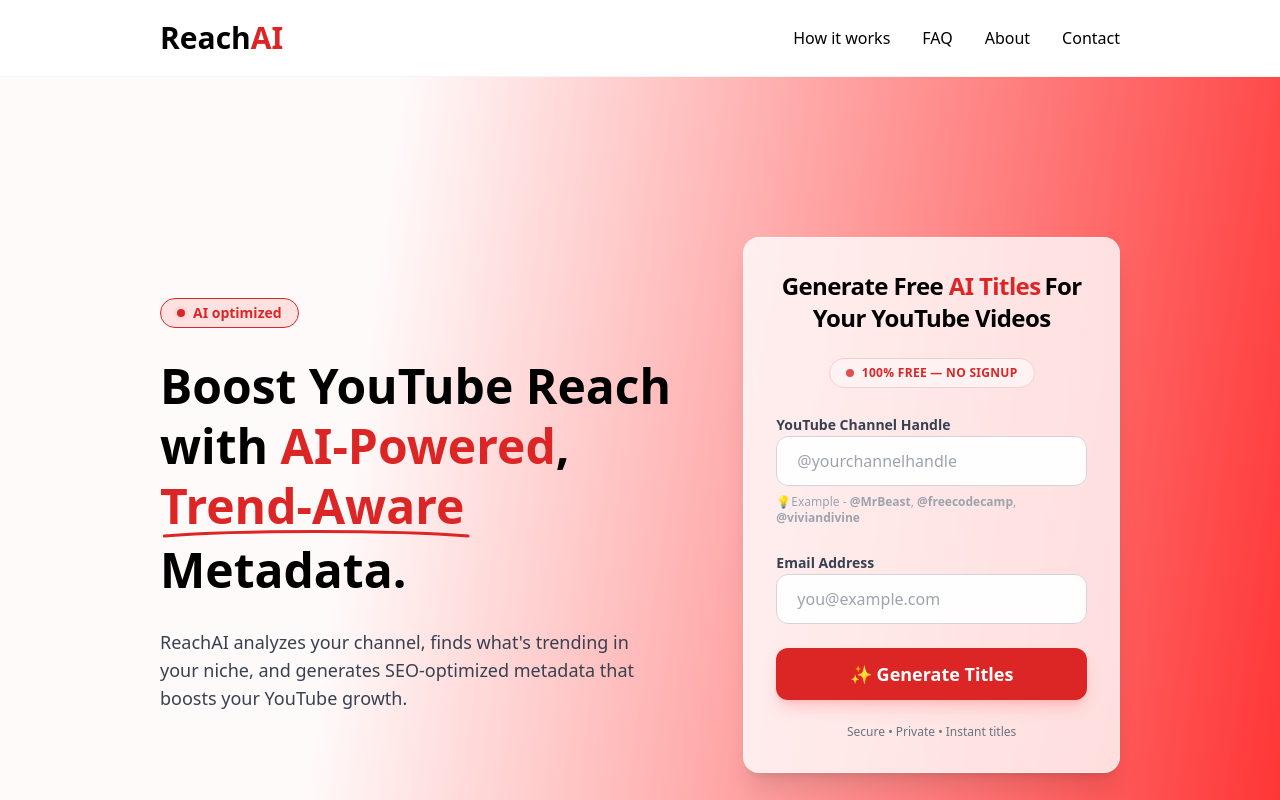
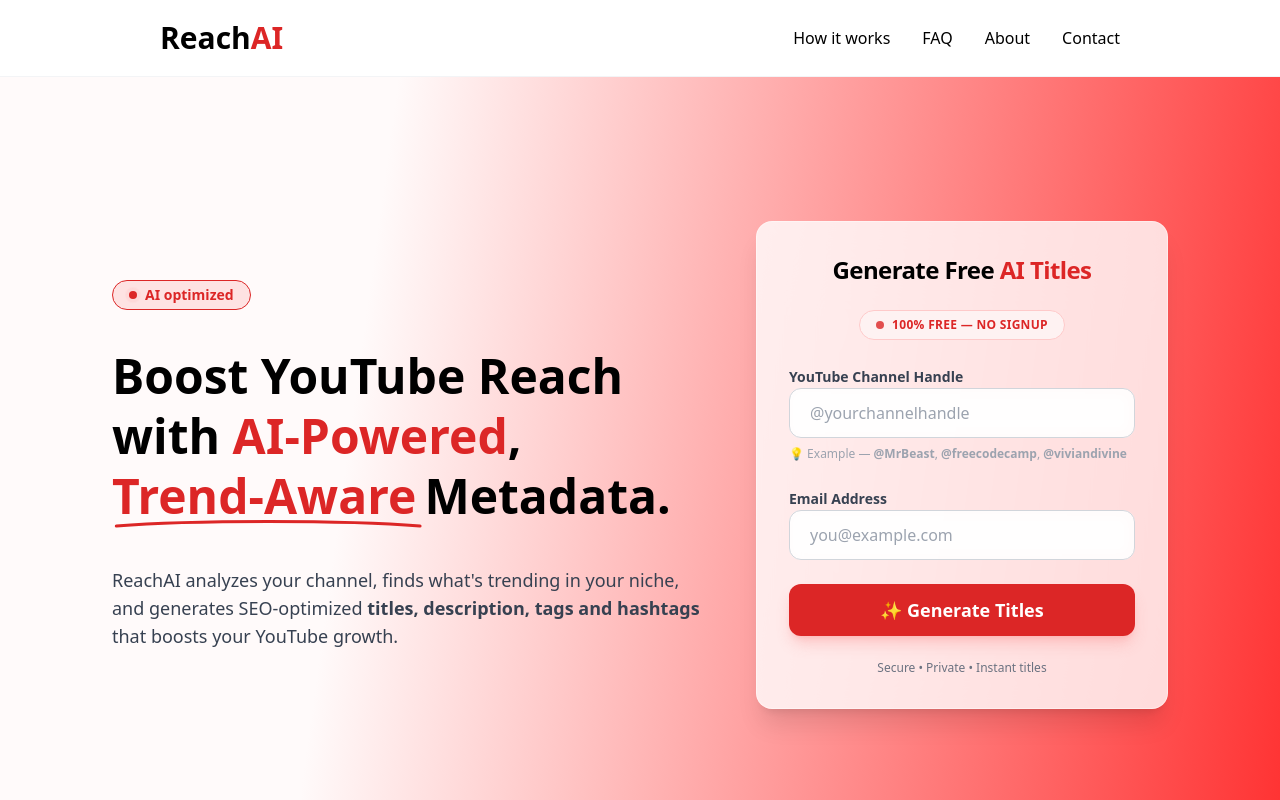
Before and after one commit to Aditya987456/ReachAI, a Next.js app in the folder frontend/: page / in a window 1280 px wide. Shown: the top 800 px of the page. Built offline with nearby package versions, Linux system fonts and the light colour scheme.

Commit message:
Hero section, form, navigation, footer section is completed full production ready

```diff
--- a/frontend/components/Hero.tsx
+++ b/frontend/components/Hero.tsx
@@ -1,42 +1,40 @@
+
+
 
 import HeroForm from "./heroform";
-export default function Hero() {
 
 
 
 
-
-
-
-
-
-
-
-
-
-
-
+export default function Hero() {
 
 
   return (
     <section
-      className="w-full py-28 md:py-40"
+      className="w-full py-20 sm:py-28 lg:py-32 xl:py-36"
       style={{
-        background: "linear-gradient(97.79deg, #FFFAFA 28.74%, #FF0000 117.88%)",
+        background:
+          "linear-gradient(97.79deg, #FFFAFA 28.74%, #FF0000 117.88%)",
       }}
     >
-      <div className="max-w-[1440px] mx-auto px-6 lg:px-40 grid grid-cols-1 lg:grid-cols-12 gap-10 items-center">
+      <div className="max-w-[1440px] mx-auto px-6 xl:px-28 grid grid-cols-1 xl:grid-cols-12 gap-12 items-center">
 
-        {/* LEFT side */}
-        <div className="lg:col-span-7 space-y-7 text-center lg:text-left">
+        {/* ------- Left side ----- */}
+        <div
+          className="
+          xl:col-span-7
+          space-y-7
+          text-center xl:text-left
 
-         {/* <span className="px-4 py-1 border border-red-600 bg-red-100 text-red-600 rounded-full text-sm font-semibold">
-          <span className="inline-block w-2 h-2  bg-red-600 rounded-full mr-1 shadow-[0_0_4px_rgba(255,0,0,0.3)] animate-pulse"></span>
-          AI optimized
-        </span> */}
-
-
-<span className="px-4 py-1 border border-red-600 bg-red-100 text-red-600 rounded-full text-sm font-semibold inline-flex items-center gap-2">
+          /* --- LG ONLY CHANGES --- */
+          md:max-w-3xl
+          lg:max-w-4xl
+          md:mx-auto
+          lg:space-y-9
+          "
+        >
+          {/* AI optimized - badge*/}
+          <span className="px-4 py-1 border border-red-600 bg-red-100 text-red-600 rounded-full text-sm font-semibold inline-flex items-center gap-2 mx-auto xl:mx-0">
             <span className="relative flex h-2 w-2">
               <span className="animate-ping absolute inline-flex h-full w-full rounded-full bg-red-400 opacity-75"></span>
               <span className="relative inline-flex rounded-full h-2 w-2 bg-red-600"></span>
@@ -44,23 +42,24 @@ export default function Hero() {
             AI optimized
           </span>
 
+          {/* Heading */}
+          <h1 className="
+            text-3xl sm:text-4xl md:text-5xl
+            font-extrabold leading-snug xl:leading-tight
+            max-w-2xl mx-auto xl:mx-0
 
-
-          <h1 className="text-3xl sm:text-4xl md:text-5xl font-extrabold leading-snug lg:leading-tight">
+            /* lg+ screen width increase. */
+            lg:max-w-4xl
+          ">
             Boost YouTube Reach with{" "}
             <span className="text-red-600">AI-Powered</span>,{" "}
-
 
             <span className="relative inline-block text-red-600 pr-2 pb-1">
               Trend-Aware
               <svg
                 className="
                   absolute left-0 bottom-0 w-full
-      h-[6px]
-      sm:h-[7px]
-      md:h-[8px]
-      lg:h-[9px]
-      xl:h-[10px]
+                  h-[6px] sm:h-[7px] md:h-[8px] lg:h-[9px] xl:h-[10px]
                 "
                 viewBox="0 0 280 10"
                 fill="none"
@@ -75,22 +74,34 @@ export default function Hero() {
               </svg>
             </span>
 
-
-
-
-
             Metadata.
           </h1>
 
-          <p className="text-gray-700 max-w-lg mx-auto lg:mx-0 text-sm sm:text-base md:text-lg">
+          <p className="
+            text-gray-700 max-w-lg mx-auto xl:mx-0
+            text-sm sm:text-base md:text-lg md:max-w-xl
+
+            /* LG wider line width */
+            lg:max-w-3xl
+          ">
             ReachAI analyzes your channel, finds what's trending in your niche,
-            and generates SEO-optimized metadata that boosts your YouTube growth.
+            and generates SEO-optimized <b>titles, description, tags and hashtags</b> that boosts your YouTube growth.
           </p>
         </div>
 
-        {/*-------- form generate titles right side */}
-        <HeroForm/>
+        {/* right side form */}
+        <div
+          className="
+          xl:col-span-5
+          flex justify-center xl:justify-end w-full
 
+          /* lg+ screen width increase. */
+          max-w-md sm:max-w-lg md:max-w-2xl
+          lg:max-w-3xl mx-auto
+          "
+        >
+          <HeroForm />
+        </div>
       </div>
     </section>
   );
--- a/frontend/components/heroform.tsx
+++ b/frontend/components/heroform.tsx
@@ -1,188 +1,34 @@
-// "use client"
-
-
-// import { useState } from "react"
-// import { toast } from "sonner"
-
-
-
-// export default function HeroForm(){
-
-//     const [ email, setEmail ]=useState<string>('')
-//     const [ channelId, setChannelId ]=useState<string>('')
-//     const [ loading, setLoading ]=useState<boolean>(false)
-
-//     const HandleForm = async (e: React.FormEvent<HTMLFormElement>)=>{
-
-//         e.preventDefault()   //prevent the form nature on submiting.
-
-//         if (loading) {
-//             toast.error("Already started generating... please wait")
-//             return;
-//         }
-
-//         if(!channelId.trim() || !email.trim()){
-//             toast.error("Please fill all the fields.")
-//             return
-//         }
-
-
-
-
-//     //if everything ok matlab - start the loading in button like loader...
-//         setLoading(true)
-
-//     //job started saving in local storage.
-//         localStorage.setItem('reachAI_runs', 'yes')
-
-
-//      //-##  here starting the backend request to also check is duplicate job or not
-//         try {
-//            const res =  await fetch(`${process.env.NEXT_PUBLIC_BACKEND_URL}/submit`, {
-//             method: "POST",
-//             headers: { "Content-Type": "application/json" },
-//             body: JSON.stringify({ channel:channelId, email }),
-//         });
-
-//         const data = await res.json()
-
-//        //#####-------- Handle Spam from backend every 3 minutes (429)
-//             if (res.status === 429) {
-//                 // User submitted too recently
-//                 const waitSeconds = data.waitSeconds;
-
-//                 toast.error(`Please wait ${waitSeconds} seconds before trying again`, {
-//                     description: "Avoid spam by generating titles every 3 minutes with same emailID"
-//                 });
-
-//                 setLoading(false);
-//                 return;
-//             }
-
-//             // Other error
-//             if (!res.ok) {
-//                 toast.error(data.error || "Something went wrong.");
-//                 setLoading(false);
-//                 return;
-//             }
-
-//       //if no duplication --> means new job created in backend.
-//          //###defining id here so in next toast msg i will update this.
-//         const ToastID = toast.loading('Started generating titles')
-
-
-//     //--------------now fake notification starts
-//         //after 2.5s
-//         setTimeout(() => {
-//             toast.loading("Checking channel details...", { id:ToastID});
-//             }, 2500);
-
-//         //after 5s
-//         setTimeout(() => {
-//             toast.loading("Fetching trending videos...", { id:ToastID });
-//             }, 5000);
-
-//         //after 8s
-//         setTimeout(() => {
-//             toast.success("Titles will arrive in your email shortly!", { id:ToastID });
-//             }, 8000);
-
-
-//     // Allow for new request after -12 seconds
-//         setTimeout(() => {
-//         setLoading(false);
-//         localStorage.removeItem("reachAI_runs");
-//         }, 12000);
-//        }
-//      catch (err) {
-//             toast.error("Something went wrong. Try again.");
-//             setLoading(false)
-//         }
-
-
-
-
-//     }
-
-//     return(
-//         <div className="lg:col-span-5 flex justify-center lg:justify-end">
-//           <div className="relative w-full max-w-md">
-//             {/* Shadow */}
-//             <div className="absolute inset-0 rounded-2xl -z-10 translate-x-4 translate-y-4 bg-black/40 shadow-[0_10px_25px_rgba(0,0,0,0.3)]"></div>
-
-//             <form onSubmit={HandleForm}
-//                 className="bg-white shadow-xl border rounded-2xl p-7 space-y-5">
-//               <h2 className="text-xl sm:text-2xl font-bold leading-snug text-center">
-//                 Generate Free <span className="text-red-600">AI-Powered</span> Titles Now!
-//               </h2>
-//               <p className="text-center text-gray-500 text-sm sm:text-base ">
-//                 100% free. No Signup, No Signin required.<br />
-//                 Free titles sent to your email.
-//               </p>
-
-//               {/* <div className="inline-flex items-center gap-2 px-3 py-1.5 bg-gradient-to-r from-red-50 to-pink-50 border-2 border-red-200 rounded-full">
-//                 <span className="relative flex h-1 w-2">
-//                   <span className="animate-ping absolute inline-flex h-full w-full rounded-full bg-red-400 opacity-75"></span>
-//                   <span className="relative inline-flex rounded-full h-2 w-2 bg-red-600"></span>
-//                 </span>
-//                 <span className="text-xs font-bold text-red-600 uppercase tracking-wide">
-//                   100% Free • No Signup • No Login
-//                 </span>
-//               </div> */}
-
-//               <input
-//                 type="text"
-//                 placeholder="Enter YouTube channel handle starts with '@'"
-//                 className="w-full border rounded-xl px-5 py-3 text-sm sm:text-base focus:outline focus:outline-red-600"
-//                 value={channelId}
-//                 onChange={(e) => setChannelId(e.target.value)}
-//                 disabled={loading}
-//               />
-
-//               <input
-//                 type="email"
-//                 placeholder="Enter your email"
-//                 className="w-full border rounded-xl px-5 py-3 text-sm sm:text-base focus:outline focus:outline-red-600"
-//                 value={email}
-//                 onChange={(e) => setEmail(e.target.value)}
-//                 disabled={loading}
-//               />
-
-//               <button
-//                 type="submit"
-//                 className={`w-full bg-red-600 hover:bg-red-700 text-white font-semibold text-base sm:text-lg py-3 rounded-xl flex justify-center gap-2 ${
-//                 loading ? "opacity-70 cursor-not-allowed" : ""}`}
-//                 disabled={loading}
-//               >
-//                 {loading ? "⏳ Working..." : "✨ Generate Titles"}
-//               </button>
-//             </form>
-//           </div>
-//         </div>
-//     )
-// }
-
-
 
 "use client";
-
 import { useState } from "react";
 import { toast } from "sonner";
 
 export default function HeroForm() {
-  const [email, setEmail] = useState("");
-  const [channelId, setChannelId] = useState("");
+  const [email, setEmail] = useState<string>("");
+  const [channelId, setChannelId] = useState<string>("");
   const [loading, setLoading] = useState(false);
 
   const HandleForm = async (e: React.FormEvent<HTMLFormElement>) => {
-    e.preventDefault();
+    e.preventDefault();     //prevent the form nature on submiting.
 
-    if (loading) return toast.error("Already generating... please wait");
-    if (!channelId.trim() || !email.trim()) return toast.error("Please fill all the fields.");
+    if (loading){
+      toast.error("Already started generating... please wait");
+      return
+    }
 
+    if (!channelId.trim() || !email.trim()){
+      toast.error("Please fill all the fields.");
+      return
+    }
+
+//if everything ok matlab - start the loading in button like loader...
     setLoading(true);
+
+  //job started saving in local storage.
     localStorage.setItem("reachAI_runs", "yes");
 
+
+  //-##  here starting the backend request to also check is duplicate job or not
     try {
       const res = await fetch(`${process.env.NEXT_PUBLIC_BACKEND_URL}/submit`, {
         method: "POST",
@@ -192,6 +38,7 @@ export default function HeroForm() {
 
       const data = await res.json();
 
+    //#####-------- Handle Spam from backend every 3 minutes (429)
       if (res.status === 429) {
         toast.error(`Please wait ${data.waitSeconds} seconds`, {
           description: "Limit: 1 request per 3 minutes.",
@@ -199,26 +46,28 @@ export default function HeroForm() {
         setLoading(false);
         return;
       }
-
+    // any other error---
       if (!res.ok) {
         toast.error(data.error || "Something went wrong.");
         setLoading(false);
         return;
       }
 
-      const ToastID = toast.loading("Started generating titles");
+    //if no duplication --> means new job created in backend.
+      //###defining id here so in next toast msg i will update this.
+       const t = toast.loading('Started generating titles')
 
-      setTimeout(() => toast.loading("Checking channel details…", { id: ToastID }), 1500);
-      setTimeout(() => toast.loading("Fetching trending videos…", { id: ToastID }), 3500);
-      setTimeout(
-        () => toast.success("Titles will arrive in your email shortly!", { id: ToastID }),
-        6000
-      );
+    //--------------now fake notification starts-----------------
+         //after 2.5s
+      setTimeout(() => toast.loading("Checking channel details…", { id: t }), 2500);
+      setTimeout(() => toast.loading("Fetching trending videos…", { id: t }), 5000);
+      setTimeout(() => toast.success("Your titles will arrive shortly. Check inbox or Promotions.", { id: t }), 8000);
 
       setTimeout(() => {
         setLoading(false);
         localStorage.removeItem("reachAI_runs");
       }, 9000);
+
     } catch {
       toast.error("Something went wrong. Try again.");
       setLoading(false);
@@ -226,26 +75,30 @@ export default function HeroForm() {
   };
 
   return (
-    <div className="lg:col-span-5 flex justify-center lg:justify-end w-full sm:px-0">
-      <div className="relative w-full max-w-md">
+    <div
+      className="
+      relative w-full
+      max-w-md sm:max-w-lg md:max-w-2xl  mx-auto
 
-        {/* Glow Background */}
+      /* on lg+ width increase */
+      lg:max-w-3xl
+      "
+    >
+      {/* glow */}
       <div className="absolute inset-0 -z-10 blur-xl bg-gradient-to-br from-red-200/40 via-pink-200/40 to-purple-200/40 rounded-3xl"></div>
 
-        {/* Main Card */}
+      {/* --- input form here ---- */}
       <form
         onSubmit={HandleForm}
-          className="bg-white/80 backdrop-blur-2xl border border-white/40 shadow-xl
-          rounded-2xl p-6 sm:p-8 space-y-6 transition-all"
+        className="
+        bg-white/80 backdrop-blur-2xl border border-white/40 shadow-xl
+        rounded-2xl p-6 sm:p-8 space-y-6
+        "
       >
-          {/* Title */}
         <h2 className="text-xl sm:text-2xl font-bold text-center tracking-tight">
-            Generate Free
-            <span className="text-red-600 mr-1"> AI Titles</span>
-            For Your YouTube Videos
+          Generate Free <span className="text-red-600">AI Titles</span>
         </h2>
 
-          {/* Centered Badge */}
         <div className="flex justify-center">
           <div className="inline-flex items-center gap-2 px-4 py-1.5 bg-red-50 border border-red-200 rounded-full">
             <span className="h-2 w-2 rounded-full bg-red-600 animate-pulse"></span>
@@ -255,7 +108,7 @@ export default function HeroForm() {
           </div>
         </div>
 
-          {/* INPUT — YOUTUBE HANDLE */}
+        {/* yt channel handle */}
         <div>
           <label className="text-sm font-semibold text-gray-700">
             YouTube Channel Handle
@@ -264,22 +117,23 @@ export default function HeroForm() {
           <input
             type="text"
             placeholder="@yourchannelhandle"
-              className="w-full border rounded-xl px-5 py-3 text-sm sm:text-base
+            className="
+            w-full border rounded-xl px-5 py-3 text-sm sm:text-base
             bg-white/80 backdrop-blur
             border-gray-300 focus:border-red-500 focus:ring-2 focus:ring-red-200
-                transition-all outline-none"
+            outline-none
+            "
             value={channelId}
             onChange={(e) => setChannelId(e.target.value)}
             disabled={loading}
           />
 
-            {/* Example ALWAYS visible */}
           <p className="sm:text-xs text-[10px] text-gray-400 pt-2">
-              💡Example - <b>@MrBeast</b>, <b>@freecodecamp</b>, <b>@viviandivine</b>
+            💡 Example — <b>@MrBeast</b>, <b>@freecodecamp</b>, <b>@viviandivine</b>
           </p>
         </div>
 
-          {/* INPUT — EMAIL */}
+        {/* Email */}
         <div>
           <label className="text-sm font-semibold text-gray-700">
             Email Address
@@ -288,34 +142,36 @@ export default function HeroForm() {
           <input
             type="email"
             placeholder="you@example.com"
-              className="w-full border rounded-xl px-5 py-3 text-sm sm:text-base
+            className="
+            w-full border rounded-xl px-5 py-3 text-sm sm:text-base
             bg-white/80 backdrop-blur
             border-gray-300 focus:border-red-500 focus:ring-2 focus:ring-red-200
-                transition-all outline-none"
+            outline-none
+            "
             value={email}
             onChange={(e) => setEmail(e.target.value)}
             disabled={loading}
           />
         </div>
 
-          {/* SUBMIT BUTTON */}
+        {/* form submit button */}
         <button
           type="submit"
-            className={`w-full bg-red-600 hover:bg-red-700 active:scale-[0.98]
-            text-white font-semibold text-lg py-3 rounded-xl
-            shadow-lg shadow-red-400/30 transition-all
-            ${loading ? "opacity-70 cursor-not-allowed" : ""}`}
+          className={`
+            w-full bg-red-600 hover:bg-red-700 text-white font-semibold
+            text-lg py-3 rounded-xl shadow-lg shadow-red-400/30
+            transition-all active:scale-[0.97]
+            ${loading ? "opacity-70 cursor-not-allowed" : ""}
+          `}
           disabled={loading}
         >
           {loading ? "⏳ Generating…" : "✨ Generate Titles"}
         </button>
 
-          {/* Footer small trust text */}
-          <p className="text-center text-xs text-gray-500 -mt-2">
-             Secure • Private • Instant titles
-          </p>
+        <p className="text-center text-xs text-gray-500">Secure • Private • Instant titles</p>
       </form>
-      </div>
+
+
     </div>
   );
 }
--- a/frontend/package.json
+++ b/frontend/package.json
@@ -22,6 +22,7 @@
     "@types/react": "^19",
     "@types/react-dom": "^19",
     "autoprefixer": "^10.4.22",
+    "baseline-browser-mapping": "^2.9.2",
     "eslint": "^9",
     "eslint-config-next": "16.0.3",
     "postcss": "^8.5.6",
```
Also changed, not shown: frontend/components/Navbar.tsx (+34 -5 lines), 1 other file (tests, documents, lock files or other folders). Lines whose indentation alone changed are shown as unchanged.
